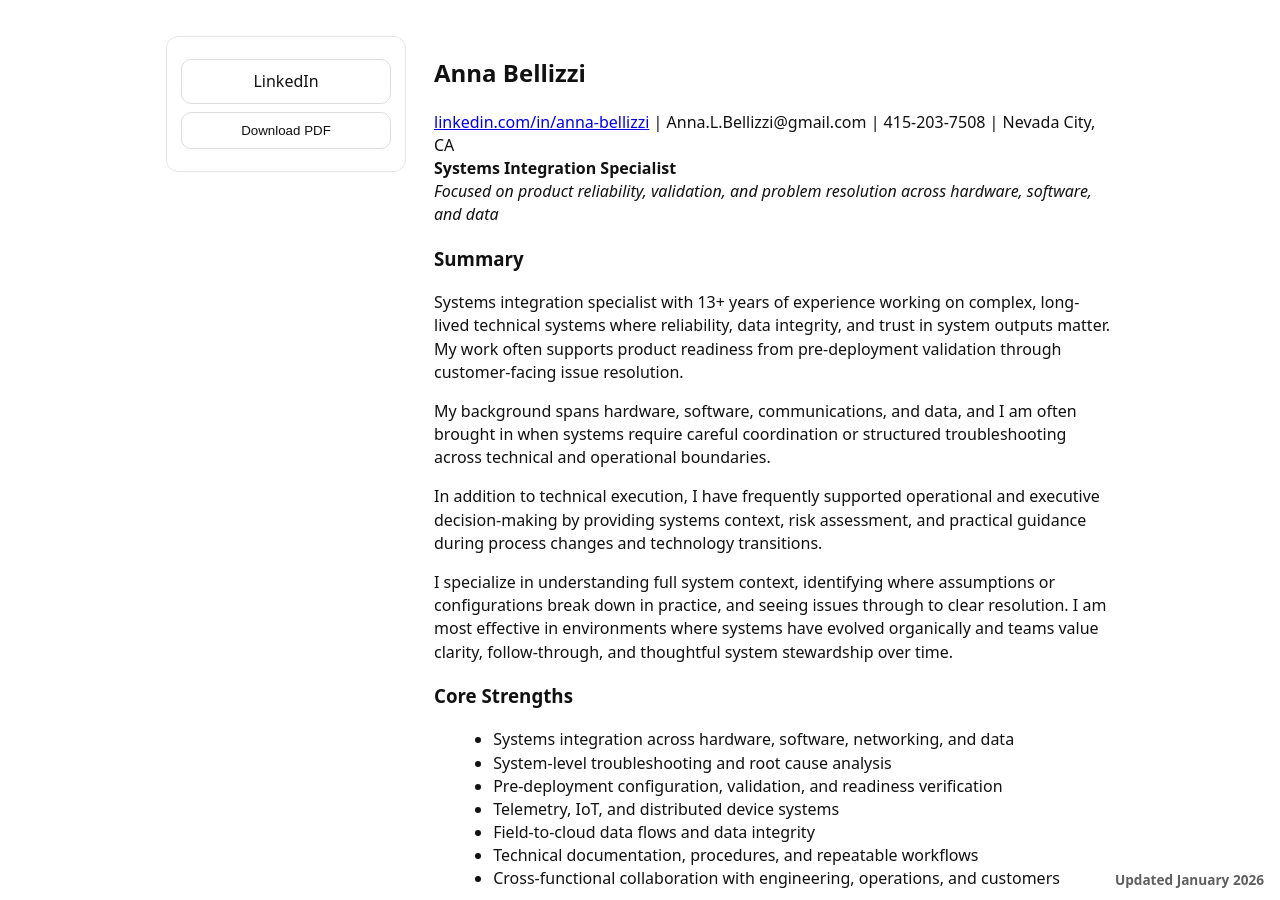
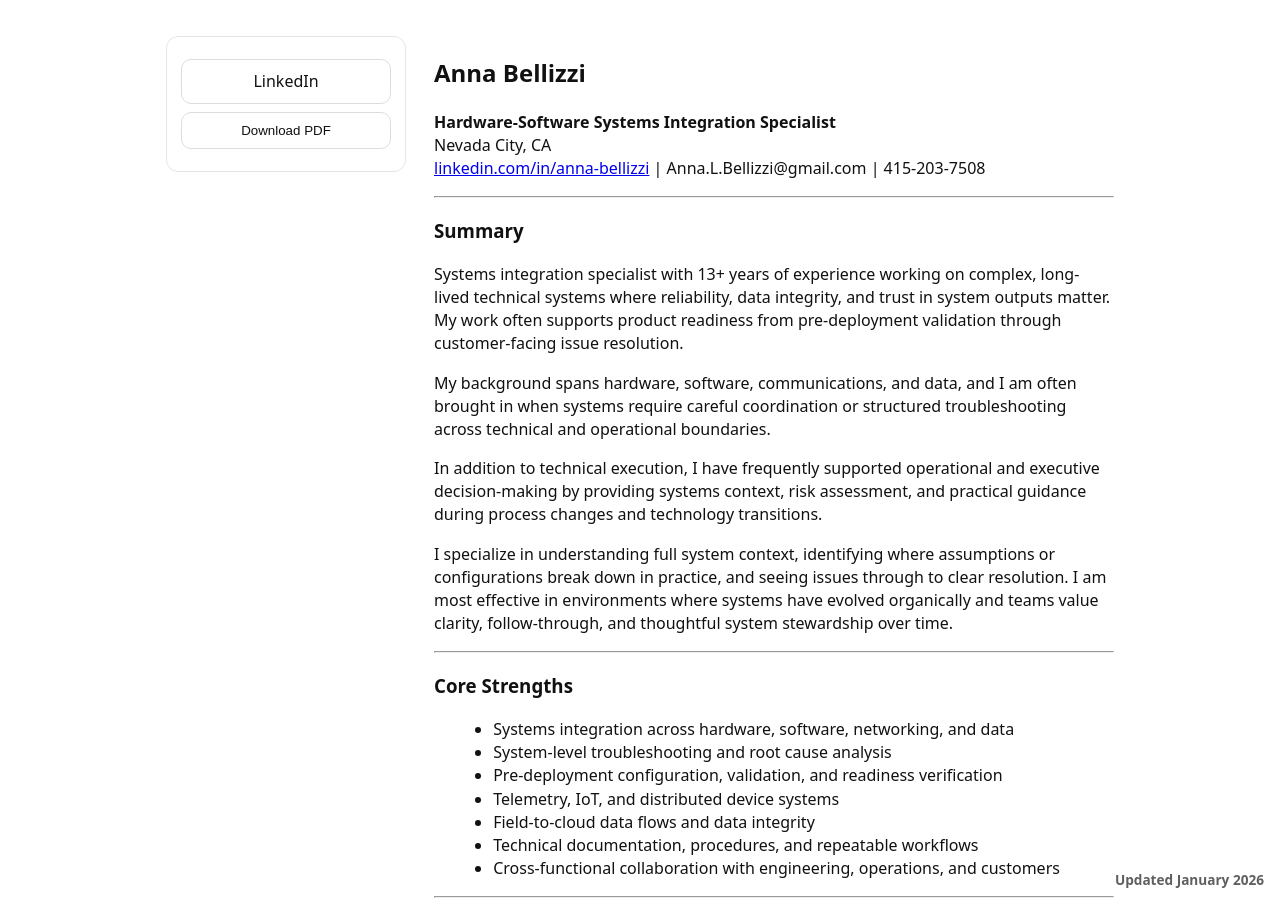
Before and after one commit to jostagirl/PublicResume, a Jekyll site: the page built from index.md, in a window 1280 px wide and 900 px high. Built offline with Jekyll 4.4.1, drawn with Linux system fonts in a browser that asks for light colours; our own code applies the rules of GitHub Pages for plain Markdown files.

Commit message:
Publish resume site update

```diff
--- a/index.md
+++ b/index.md
@@ -2,10 +2,14 @@
 title: Anna Bellizzi | Resume
 ---
 <h2>Anna Bellizzi</h2>
-<a href="https://www.linkedin.com/in/anna-bellizzi/">linkedin.com/in/anna-bellizzi</a> | Anna.L.Bellizzi@gmail.com | 415-203-7508 | Nevada City, CA
-<strong>Systems Integration Specialist</strong>
-*Focused on product reliability, validation, and problem resolution across hardware, software, and data*
+
+<strong>Hardware-Software Systems Integration Specialist</strong><br/>
+Nevada City, CA<br/>
+<a href="https://www.linkedin.com/in/anna-bellizzi/">linkedin.com/in/anna-bellizzi</a> | Anna.L.Bellizzi@gmail.com | 415-203-7508
+
 <div class="resume-updated-sticky"><b>Updated January 2026</b></div>
+
+---
 
 ### Summary
 Systems integration specialist with 13+ years of experience working on complex, long-lived technical systems where reliability, data integrity, and trust in system outputs matter. My work often supports product readiness from pre-deployment validation through customer-facing issue resolution.
@@ -16,6 +20,8 @@ In addition to technical execution, I have frequently supported operational and
 
 I specialize in understanding full system context, identifying where assumptions or configurations break down in practice, and seeing issues through to clear resolution. I am most effective in environments where systems have evolved organically and teams value clarity, follow-through, and thoughtful system stewardship over time.
 
+---
+
 ### Core Strengths
 - Systems integration across hardware, software, networking, and data
 - System-level troubleshooting and root cause analysis
@@ -25,6 +31,8 @@ I specialize in understanding full system context, identifying where assumptions
 - Technical documentation, procedures, and repeatable workflows
 - Cross-functional collaboration with engineering, operations, and customers
 
+---
+
 ### Professional Experience
 
 #### Advanced Environmental Monitoring (AEM) | Integration Specialist (HSE SME)
@@ -33,8 +41,6 @@ I specialize in understanding full system context, identifying where assumptions
 Served as a system-level subject matter expert supporting continuity of complex hardware, software, and data systems following the acquisition of High Sierra Electronics, with a focus on maintaining product reliability and operational continuity.
 
 Provided structured troubleshooting, analysis, and coordination across legacy products, data services, and operational workflows during organizational transition. Focused on preserving reliability, data integrity, and institutional system knowledge while supporting engineering, operations, and customer-facing teams.
-
----
 
 #### High Sierra Electronics, Inc. | Systems Integration Specialist (Technical Lead)
 **May 2017 – Oct 2023 | Grass Valley, CA**
@@ -47,14 +53,14 @@ Worked directly with customers, engineering, and commercial teams to align techn
 
 Supported operational and leadership teams through system and process changes, including product support workflows, internal system transitions, and infrastructure updates, by providing technical analysis, risk assessment, and implementation guidance.
 
----
-
 #### High Sierra Electronics, Inc. | Data Services Technician (Technical Data & Systems Support)
 **Sep 2012 – May 2017 | Grass Valley, CA**
 
 Supported data acquisition, hosting, and monitoring systems for large-scale environmental sensor deployments.
 
 Provided hands-on troubleshooting across data services, internal systems, and customer-facing platforms, building a strong foundation in system reliability, failure analysis, and operational support.
+
+---
 
 ### Education & Certifications
 **BS, Computer Science | California State University, Monterey Bay | 2023**
@@ -66,6 +72,7 @@ Provided hands-on troubleshooting across data services, internal systems, and cu
 <u><b>Best Overall Capstone — CSU Monterey Bay Computer Science Degree Program</b></u>
 Recognized for developing a PTZ camera integration system, including system validation and deployment readiness, supporting emergency road safety and public works monitoring.
 
+---
 ## Additional Information
 - Demonstrated aptitude for learning new technologies and applying them effectively
 - Strong record of working across technical and operational boundaries in ambiguous environments
```
